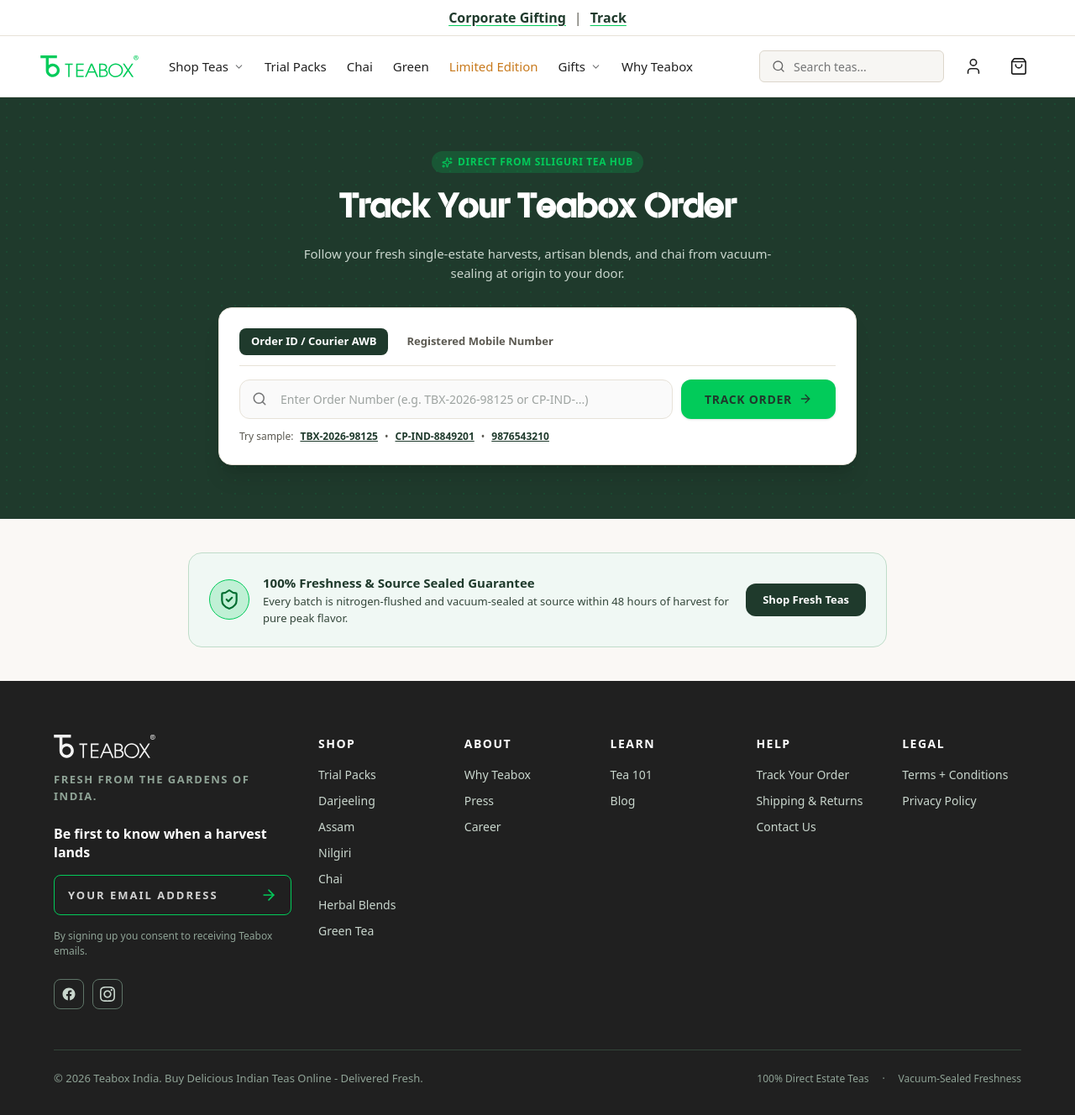
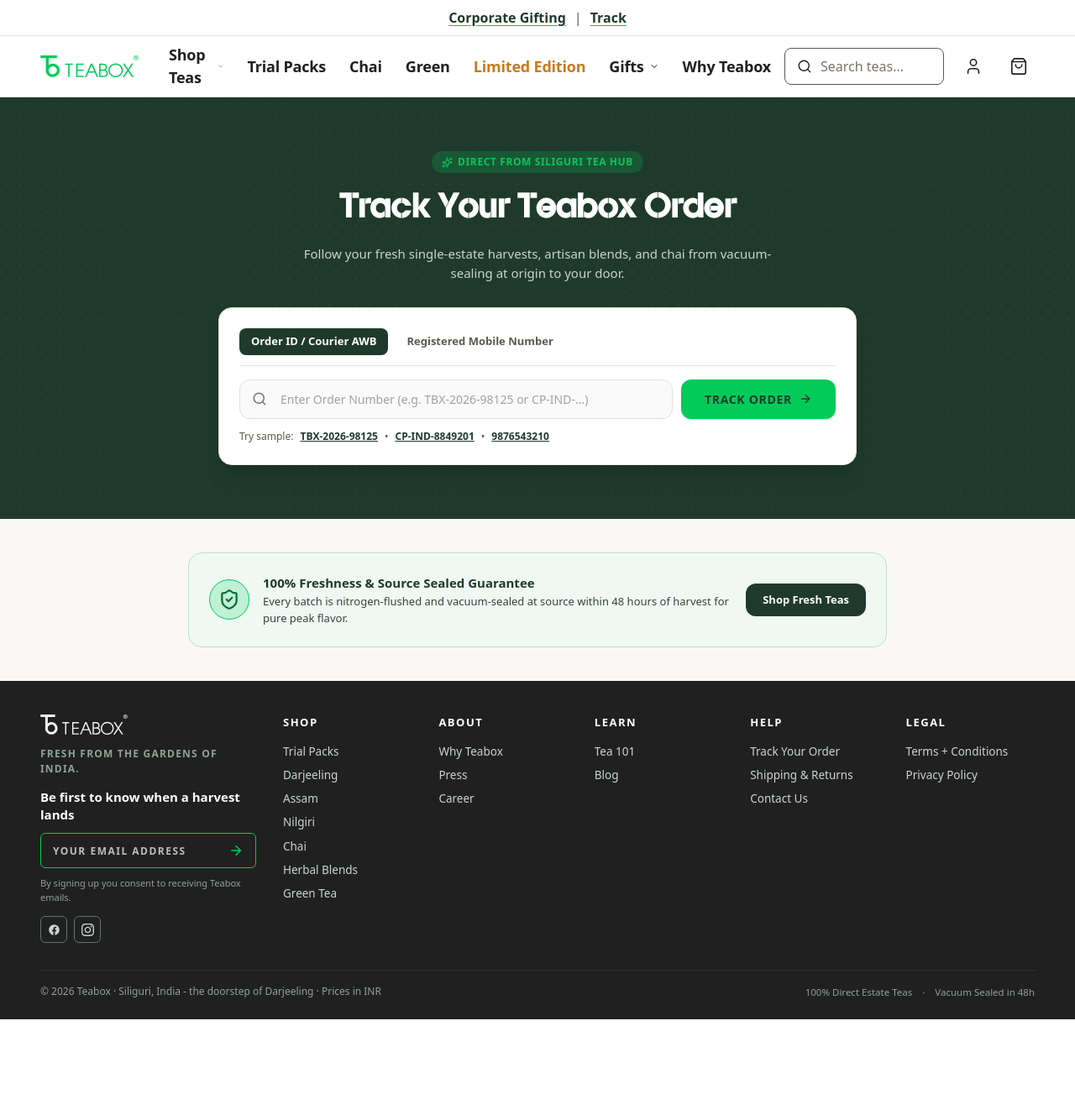
Before and after one commit to DipakHalder07/teabox, a Next.js app: page /track in a window 1280 px wide. Shown: the top 1328 px of the page at 84% size. After the commit the page ends 1214 px from the top, so only its background shows below. Built offline with nearby package versions, Linux system fonts and the light colour scheme.

Commit message:
feat: update navigation styling, active states, and search bar design in Header and components

```diff
--- a/components/Footer.tsx
+++ b/components/Footer.tsx
@@ -64,41 +64,41 @@
   ];
 
   return (
-    <footer className="w-full bg-[#202020] text-[#c9d6cd] pt-12 pb-8 sm:pt-16 sm:pb-10 px-5 sm:px-10 lg:px-16 font-sans">
+    <footer className="w-full bg-[#202020] text-[#c9d6cd] pt-8 pb-5 sm:pt-10 sm:pb-6 px-4 sm:px-8 lg:px-12 font-sans">
       <div className="max-w-[1440px] mx-auto">
-        <div className="grid grid-cols-1 lg:grid-cols-[1.2fr_repeat(5,minmax(0,1fr))] gap-8 lg:gap-8 pb-12">
+        <div className="grid grid-cols-1 lg:grid-cols-[1.1fr_repeat(5,minmax(0,1fr))] gap-6 lg:gap-6 xl:gap-8 pb-6 sm:pb-8">
           {/* Brand & Newsletter Column */}
-          <div className="flex flex-col gap-4 max-w-[440px]">
+          <div className="flex flex-col gap-2.5 max-w-[380px]">
             {/* Logo */}
             <div className="brightness-0 invert opacity-95">
               <Image
                 src="/assets/teabox-logo.svg"
                 alt="Teabox India"
-                width={120}
-                height={30}
+                width={110}
+                height={26}
                 style={{ width: "auto" }}
-                className="h-7 w-auto object-contain"
+                className="h-6 w-auto object-contain"
               />
             </div>
 
-            <p className="text-[13px] tracking-[1.5px] uppercase text-[#8fa396] font-semibold">
+            <p className="text-[11.5px] sm:text-[12px] tracking-[1.2px] uppercase text-[#8fa396] font-semibold mt-1">
               FRESH FROM THE GARDENS OF INDIA.
             </p>
 
-            <h3 className="text-[16px] font-bold text-white leading-snug mt-2">
+            <h3 className="text-[14px] sm:text-[15px] font-bold text-white leading-snug mt-1">
               Be first to know when a harvest lands
             </h3>
 
-            {/* Newsletter Form */}
+            {/* Newsletter Form: Slim 40px/42px Box */}
             {subscribed ? (
-              <div className="flex items-center gap-2 p-3 bg-[#02cb5a]/10 border border-[#02cb5a] rounded-lg text-white font-bold text-[14px]">
-                <Check size={18} className="text-[#02cb5a]" />
+              <div className="flex items-center gap-2 p-2.5 bg-[#02cb5a]/10 border border-[#02cb5a] rounded-[6px] text-white font-semibold text-[13px]">
+                <Check size={16} className="text-[#02cb5a] shrink-0" />
                 <span>Thank you! We&apos;ll notify you for upcoming harvests.</span>
               </div>
             ) : (
               <form
                 onSubmit={handleSubscribe}
-                className="flex items-center h-[48px] border-[1.5px] border-[#02cb5a] rounded-lg overflow-hidden bg-transparent focus-within:ring-2 focus-within:ring-[#02cb5a]/40 transition-all"
+                className="flex items-center h-[40px] sm:h-[42px] border-[1.5px] border-[#02cb5a] rounded-[6px] overflow-hidden bg-transparent focus-within:ring-2 focus-within:ring-[#02cb5a]/30 transition-all mt-0.5"
               >
                 <input
                   type="email"
@@ -106,32 +106,32 @@
                   onChange={(e) => setEmail(e.target.value)}
                   placeholder="YOUR EMAIL ADDRESS"
                   required
-                  className="flex-1 h-full px-4 bg-transparent text-white placeholder-white/80 font-bold tracking-[2px] text-[13px] uppercase outline-none"
+                  className="flex-1 h-full px-3.5 bg-transparent text-white placeholder-white/70 font-bold tracking-[1.5px] text-[12px] uppercase outline-none"
                 />
                 <button
                   type="submit"
                   aria-label="Subscribe"
-                  className="px-4 h-full text-[#02cb5a] hover:text-white font-bold text-[18px] transition-colors"
+                  className="px-3.5 h-full text-[#02cb5a] hover:text-white font-bold text-[16px] transition-colors cursor-pointer flex items-center justify-center"
                 >
-                  <ArrowRight size={20} />
+                  <ArrowRight size={18} />
                 </button>
               </form>
             )}
 
-            <p className="text-[12px] text-[#8fa396]">
+            <p className="text-[11px] text-[#8fa396]">
               By signing up you consent to receiving Teabox emails.
             </p>
 
-            {/* Social Media Links */}
-            <div className="flex items-center gap-2.5 pt-2">
+            {/* Social Media Links: Slim 32px Buttons */}
+            <div className="flex items-center gap-2 pt-1">
               <a
                 href="https://facebook.com/teabox.tea"
                 target="_blank"
                 rel="noopener noreferrer"
                 aria-label="Follow on Facebook"
-                className="w-9 h-9 border-[1.5px] border-[#5f7568] hover:border-[#02cb5a] hover:text-white rounded-lg flex items-center justify-center transition-colors"
+                className="w-8 h-8 border border-[#5f7568] hover:border-[#02cb5a] hover:text-[#02cb5a] text-[#c9d6cd] rounded-[6px] flex items-center justify-center transition-colors"
               >
-                <svg width="18" height="18" viewBox="0 0 24 24" fill="currentColor">
+                <svg width="15" height="15" viewBox="0 0 24 24" fill="currentColor">
                   <path d="M22 12c0-5.523-4.477-10-10-10S2 6.477 2 12c0 4.991 3.657 9.128 8.438 9.878v-6.987h-2.54V12h2.54V9.797c0-2.506 1.492-3.89 3.777-3.89 1.094 0 2.238.195 2.238.195v2.46h-1.26c-1.243 0-1.63.771-1.63 1.562V12h2.773l-.443 2.89h-2.33v6.988C18.343 21.128 22 16.991 22 12z" />
                 </svg>
               </a>
@@ -141,22 +141,22 @@
                 target="_blank"
                 rel="noopener noreferrer"
                 aria-label="Follow on Instagram"
-                className="w-9 h-9 border-[1.5px] border-[#5f7568] hover:border-[#02cb5a] hover:text-white rounded-lg flex items-center justify-center transition-colors"
+                className="w-8 h-8 border border-[#5f7568] hover:border-[#02cb5a] hover:text-[#02cb5a] text-[#c9d6cd] rounded-[6px] flex items-center justify-center transition-colors"
               >
-                <svg width="18" height="18" viewBox="0 0 24 24" fill="currentColor">
+                <svg width="15" height="15" viewBox="0 0 24 24" fill="currentColor">
                   <path d="M12 2.163c3.204 0 3.584.012 4.85.07 3.252.148 4.771 1.691 4.919 4.919.058 1.265.069 1.645.069 4.849 0 3.205-.012 3.584-.069 4.849-.149 3.225-1.664 4.771-4.919 4.919-1.266.058-1.644.07-4.85.07-3.204 0-3.584-.012-4.849-.07-3.26-.149-4.771-1.699-4.919-4.92-.058-1.265-.07-1.644-.07-4.849 0-3.204.013-3.583.07-4.849.149-3.227 1.664-4.771 4.919-4.919 1.266-.057 1.645-.069 4.849-.069zm0-2.163c-3.259 0-3.667.014-4.947.072-4.358.2-6.78 2.618-6.98 6.98-.059 1.281-.073 1.689-.073 4.948 0 3.259.014 3.668.072 4.948.2 4.358 2.618 6.78 6.98 6.98 1.281.058 1.689.072 4.948.072 3.259 0 3.668-.014 4.948-.072 4.354-.2 6.782-2.618 6.979-6.98.059-1.28.073-1.689.073-4.948 0-3.259-.014-3.667-.072-4.947-.196-4.354-2.617-6.78-6.979-6.98-1.281-.059-1.69-.073-4.949-.073zm0 5.838c-3.403 0-6.162 2.759-6.162 6.162s2.759 6.163 6.162 6.163 6.162-2.759 6.162-6.163c0-3.403-2.759-6.162-6.162-6.162zm0 10.162c-2.209 0-4-1.79-4-4 0-2.209 1.791-4 4-4s4 1.791 4 4c0 2.21-1.791 4-4 4zm6.406-11.845c-.796 0-1.441.645-1.441 1.44s.645 1.44 1.441 1.44c.795 0 1.439-.645 1.439-1.44s-.644-1.44-1.439-1.44z" />
                 </svg>
               </a>
             </div>
           </div>
 
-          {/* Desktop Link Columns */}
+          {/* Desktop Link Columns: Tight, refined spacing */}
           {footerMenus.map((col) => (
-            <div key={col.title} className="hidden lg:flex flex-col gap-3">
-              <h4 className="text-[14px] font-bold tracking-[1.5px] uppercase text-white mb-1">
+            <div key={col.title} className="hidden lg:flex flex-col gap-2">
+              <h4 className="text-[12.5px] xl:text-[13px] font-bold tracking-[1.5px] uppercase text-white mb-1.5">
                 {col.title}
               </h4>
-              <ul className="flex flex-col gap-2.5 text-[14px] text-[#c9d6cd]">
+              <ul className="flex flex-col gap-2 text-[13px] xl:text-[13.5px] text-[#c9d6cd]">
                 {col.links.map((link) => (
                   <li key={link.label}>
                     <Link
@@ -171,32 +171,32 @@
             </div>
           ))}
 
-          {/* Mobile Accordion Menus */}
-          <div className="lg:hidden flex flex-col divide-y divide-[#33463a] border-t border-b border-[#33463a] my-2">
+          {/* Mobile Accordion Menus: Slim rows */}
+          <div className="lg:hidden flex flex-col divide-y divide-[#33463a] border-t border-b border-[#33463a] my-1">
             {footerMenus.map((col) => {
               const isOpen = openAccordion === col.title;
               return (
-                <div key={col.title} className="py-3">
+                <div key={col.title} className="py-2.5">
                   <button
                     type="button"
                     onClick={() =>
                       setOpenAccordion(isOpen ? null : col.title)
                     }
-                    className="w-full flex items-center justify-between font-bold text-[15px] text-white"
+                    className="w-full flex items-center justify-between font-bold text-[14px] text-white cursor-pointer"
                   >
                     <span>{col.title}</span>
                     <ChevronDown
-                      size={16}
-                      className={`transition-transform ${
+                      size={15}
+                      className={`transition-transform duration-200 ${
                         isOpen ? "rotate-180 text-[#02cb5a]" : ""
                       }`}
                     />
                   </button>
                   {isOpen && (
-                    <ul className="flex flex-col gap-2 pt-3 pl-2 text-[14px] text-[#c9d6cd]">
+                    <ul className="flex flex-col gap-1.5 pt-2 pl-1 text-[13px] text-[#c9d6cd]">
                       {col.links.map((link) => (
                         <li key={link.label}>
-                          <Link href={link.href} className="hover:text-white">
+                          <Link href={link.href} className="hover:text-white block py-0.5">
                             {link.label}
                           </Link>
                         </li>
@@ -209,13 +209,13 @@
           </div>
         </div>
 
-        {/* Copyright & Legal */}
-        <div className="pt-6 border-t border-[#33463a] flex flex-col sm:flex-row items-center justify-between gap-4 text-[13px] text-[#8fa396]">
-          <p>© 2026 Teabox India. Buy Delicious Indian Teas Online - Delivered Fresh.</p>
-          <div className="flex items-center gap-4 text-[12px]">
+        {/* Slim Copyright & Legal Row matching live site */}
+        <div className="pt-4 border-t border-[#33463a]/60 flex flex-col sm:flex-row items-center justify-between gap-2.5 text-[12px] text-[#8fa396]">
+          <p>© 2026 Teabox · Siliguri, India - the doorstep of Darjeeling · Prices in INR</p>
+          <div className="flex items-center gap-3 text-[11.5px] text-[#8fa396]">
             <span>100% Direct Estate Teas</span>
             <span>·</span>
-            <span>Vacuum-Sealed Freshness</span>
+            <span>Vacuum Sealed in 48h</span>
           </div>
         </div>
       </div>
--- a/components/Header.tsx
+++ b/components/Header.tsx
@@ -3,11 +3,13 @@
 import React, { useState, useRef, useEffect } from "react";
 import Image from "next/image";
 import Link from "next/link";
+import { usePathname } from "next/navigation";
 import { motion } from "motion/react";
 import { useCart } from "./context/CartContext";
 import { Search, User, ShoppingBag, Menu, X, ChevronDown, ArrowRight } from "lucide-react";
 
 export default function Header({ onOpenTeaFinder }: { onOpenTeaFinder?: () => void }) {
+  const pathname = usePathname();
   const { openCart, openSearch, totalCount } = useCart();
   const [activeMega, setActiveMega] = useState<string | null>(null);
   const [activeDropdown, setActiveDropdown] = useState<string | null>(null);
@@ -112,8 +114,8 @@
               />
             </Link>
 
-            {/* Desktop Navigation Links */}
-            <nav className="flex items-center gap-5 xl:gap-6">
+            {/* Desktop Navigation Links: Exact Live Teabox font-size 18px / font-weight 600 */}
+            <nav className="flex items-center gap-5 xl:gap-7">
               {/* Shop Teas with Mega Menu */}
               <div
                 className="relative"
@@ -124,14 +126,16 @@
               >
                 <Link
                   href="/collections/all"
-                  className={`flex items-center gap-1.5 py-4 text-[15px] font-medium text-[#202020] hover:text-[#016c2f] transition-colors ${
-                    activeMega === "shop" ? "text-[#016c2f]" : ""
+                  className={`relative py-5 flex items-center gap-1.5 text-[17px] xl:text-[18px] font-semibold tracking-[-0.2px] text-[#202020] hover:text-[#016c2f] transition-colors after:content-[''] after:absolute after:left-0 after:right-0 after:bottom-1 after:h-[2.5px] after:bg-[#1A1A18] after:transition-opacity after:duration-150 ${
+                    activeMega === "shop" || pathname === "/collections/all" || (pathname?.startsWith("/collections") && pathname !== "/collections/trial-packs" && pathname !== "/collections/chai" && pathname !== "/collections/green-tea" && pathname !== "/collections/gifts")
+                      ? "after:opacity-100 text-[#016c2f]"
+                      : "after:opacity-0"
                   }`}
                 >
                   <span>Shop Teas</span>
                   <ChevronDown
-                    size={13}
-                    strokeWidth={2}
+                    size={12}
+                    strokeWidth={2.2}
                     className={`transition-transform duration-200 ${
                       activeMega === "shop" ? "rotate-180 text-[#016c2f]" : "text-[#747576]"
                     }`}
@@ -142,25 +146,41 @@
               {/* Direct links */}
               <Link
                 href="/collections/trial-packs"
-                className="text-[15px] font-medium text-[#202020] hover:text-[#016c2f] transition-colors whitespace-nowrap"
+                className={`relative py-5 text-[17px] xl:text-[18px] font-semibold tracking-[-0.2px] text-[#202020] hover:text-[#016c2f] transition-colors whitespace-nowrap after:content-[''] after:absolute after:left-0 after:right-0 after:bottom-1 after:h-[2.5px] after:bg-[#1A1A18] after:transition-opacity after:duration-150 ${
+                  pathname === "/collections/trial-packs"
+                    ? "after:opacity-100 text-[#016c2f]"
+                    : "after:opacity-0"
+                }`}
               >
                 Trial Packs
               </Link>
               <Link
                 href="/collections/chai"
-                className="text-[15px] font-medium text-[#202020] hover:text-[#016c2f] transition-colors whitespace-nowrap"
+                className={`relative py-5 text-[17px] xl:text-[18px] font-semibold tracking-[-0.2px] text-[#202020] hover:text-[#016c2f] transition-colors whitespace-nowrap after:content-[''] after:absolute after:left-0 after:right-0 after:bottom-1 after:h-[2.5px] after:bg-[#1A1A18] after:transition-opacity after:duration-150 ${
+                  pathname === "/collections/chai"
+                    ? "after:opacity-100 text-[#016c2f]"
+                    : "after:opacity-0"
+                }`}
               >
                 Chai
               </Link>
               <Link
                 href="/collections/green-tea"
-                className="text-[15px] font-medium text-[#202020] hover:text-[#016c2f] transition-colors whitespace-nowrap"
+                className={`relative py-5 text-[17px] xl:text-[18px] font-semibold tracking-[-0.2px] text-[#202020] hover:text-[#016c2f] transition-colors whitespace-nowrap after:content-[''] after:absolute after:left-0 after:right-0 after:bottom-1 after:h-[2.5px] after:bg-[#1A1A18] after:transition-opacity after:duration-150 ${
+                  pathname === "/collections/green-tea"
+                    ? "after:opacity-100 text-[#016c2f]"
+                    : "after:opacity-0"
+                }`}
               >
                 Green
               </Link>
               <Link
                 href="/collections/all"
-                className="text-[15px] font-medium text-[#c87a1d] hover:opacity-80 transition-opacity whitespace-nowrap"
+                className={`relative py-5 text-[17px] xl:text-[18px] font-semibold tracking-[-0.2px] text-[#c87a1d] hover:opacity-85 transition-opacity whitespace-nowrap after:content-[''] after:absolute after:left-0 after:right-0 after:bottom-1 after:h-[2.5px] after:bg-[#c87a1d] after:transition-opacity after:duration-150 ${
+                  pathname === "/collections/limited-edition"
+                    ? "after:opacity-100"
+                    : "after:opacity-0"
+                }`}
               >
                 Limited Edition
               </Link>
@@ -176,14 +196,16 @@
               >
                 <button
                   type="button"
-                  className={`flex items-center gap-1.5 py-4 text-[15px] font-medium text-[#202020] hover:text-[#016c2f] transition-colors cursor-pointer ${
-                    activeDropdown === "gifts" ? "text-[#016c2f]" : ""
+                  className={`relative py-5 flex items-center gap-1.5 text-[17px] xl:text-[18px] font-semibold tracking-[-0.2px] text-[#202020] hover:text-[#016c2f] transition-colors cursor-pointer after:content-[''] after:absolute after:left-0 after:right-0 after:bottom-1 after:h-[2.5px] after:bg-[#1A1A18] after:transition-opacity after:duration-150 ${
+                    activeDropdown === "gifts" || pathname?.startsWith("/collections/gifts")
+                      ? "after:opacity-100 text-[#016c2f]"
+                      : "after:opacity-0"
                   }`}
                 >
                   <span>Gifts</span>
                   <ChevronDown
-                    size={13}
-                    strokeWidth={2}
+                    size={12}
+                    strokeWidth={2.2}
                     className={`transition-transform duration-200 ${
                       activeDropdown === "gifts" ? "rotate-180 text-[#016c2f]" : "text-[#747576]"
                     }`}
@@ -192,8 +214,8 @@
 
                 {/* Gifts Dropdown Content */}
                 {activeDropdown === "gifts" && (
-                  <div className="absolute top-[calc(100%-8px)] left-0 min-w-[240px] bg-white border border-[#e7e2d8] rounded-lg shadow-xl py-2 z-50 animate-in fade-in slide-in-from-top-1 duration-150">
-                    <ul className="flex flex-col text-[14px] text-[#1f3a2c]">
+                  <div className="absolute top-[calc(100%-4px)] left-0 min-w-[250px] bg-white border border-[#e7e2d8] rounded-lg shadow-xl py-2.5 z-50 animate-in fade-in slide-in-from-top-1 duration-150">
+                    <ul className="flex flex-col text-[15px] text-[#1f3a2c]">
                       <li>
                         <Link
                           href="/collections/gifts"
@@ -234,7 +256,11 @@
               {/* Why Teabox */}
               <Link
                 href="/pages/why-teabox"
-                className="text-[15px] font-medium text-[#202020] hover:text-[#016c2f] transition-colors whitespace-nowrap"
+                className={`relative py-5 text-[17px] xl:text-[18px] font-semibold tracking-[-0.2px] text-[#202020] hover:text-[#016c2f] transition-colors whitespace-nowrap after:content-[''] after:absolute after:left-0 after:right-0 after:bottom-1 after:h-[2.5px] after:bg-[#1A1A18] after:transition-opacity after:duration-150 ${
+                  pathname === "/pages/why-teabox"
+                    ? "after:opacity-100 text-[#016c2f]"
+                    : "after:opacity-0"
+                }`}
               >
                 Why Teabox
               </Link>
@@ -243,13 +269,13 @@
 
           {/* Right Group: Action Icons & Search */}
           <div className="flex items-center gap-2.5 sm:gap-4 ml-auto">
-            {/* Desktop Search Bar (Exact Live Teabox Style) */}
+            {/* Desktop Search Bar (Exact Live Teabox Style: 170x44px, 1.5px border, 8px radius, 16px text) */}
             <button
               type="button"
               onClick={openSearch}
-              className="hidden md:flex items-center gap-2.5 px-3.5 py-1.5 w-[190px] xl:w-[220px] h-[38px] text-[13px] xl:text-[14px] text-[#747576] bg-[#f7f6f3] hover:bg-[#eae8e1] border border-[#dcd6cb] rounded-md transition-colors text-left group cursor-pointer"
+              className="hidden md:flex items-center gap-2.5 px-3.5 w-[170px] xl:w-[190px] h-[44px] text-[15px] xl:text-[16px] text-[#7a7468] bg-white hover:border-[#1f3a2c] border-[1.5px] border-[#5c5a52] rounded-[8px] transition-colors text-left group cursor-pointer"
             >
-              <Search size={16} className="text-[#666] group-hover:text-[#202020] transition-colors shrink-0" />
+              <Search size={18} strokeWidth={1.8} className="text-[#202020] group-hover:text-[#016c2f] transition-colors shrink-0" />
               <span className="truncate">Search teas...</span>
             </button>
 
```
Also changed, not shown: components/JustArrived.tsx (+36 -35 lines), components/ProductCard.tsx (+19 -18 lines).
